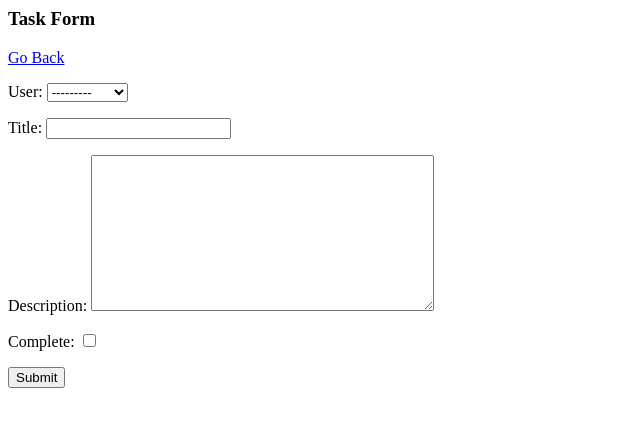
After one commit to Sarvotam/todo_list, a Django app: page /task-create/ in a window 1280 px wide. The commit adds this page. Shown: the top 427 px of the page, without its empty margins (0-640 px from the left). Run offline with Django 3.2, Linux system fonts and the light colour scheme; data comes from the database, SQL or seed files in the repository; both versions use the stored data as it was after the commit.

Commit message:
CRUD operation for Task

```diff
--- a/base/templates/base/task.html
+++ b/base/templates/base/task.html
@@ -1 +1,2 @@
+<a href="{% url 'tasks' %}">Go Back</a>
 <h1>Task: {{task}}</h1>
--- /dev/null
+++ b/base/templates/base/task_confirm_delete.html
@@ -0,0 +1,6 @@
+<a href="{% url 'tasks' %}">Go Back</a>
+<form method="POST">
+    {% csrf_token %}
+    <p>Are you sure you want to delete this task? "{{task}}"</p>
+    <input type="submit" value="Delete"/>
+</form>
--- /dev/null
+++ b/base/templates/base/task_form.html
@@ -0,0 +1,8 @@
+<h3>Task Form</h3>
+<a href="{% url 'tasks' %}">Go Back</a>
+
+<form method="POST" action="">
+    {% csrf_token %}
+    {{form.as_p}}
+    <input type="submit" value="Submit">
+</form>
--- a/base/urls.py
+++ b/base/urls.py
@@ -1,7 +1,10 @@
 from django.urls import path
 # from . import views //
-from .views import TaskList, TaskDetail
+from .views import TaskList, TaskDetail, TaskCreate, TaskUpdate, DeleteView
 urlpatterns = [
     path('', TaskList.as_view(), name='tasks'),
     path('task/<int:pk>/', TaskDetail.as_view(), name='task'),
+    path('task-create/', TaskCreate.as_view(), name='task-create'),
+    path('task-update/<int:pk>/', TaskUpdate.as_view(), name='task-update'),
+    path('task-delete/<int:pk>/', DeleteView.as_view(), name='task-delete'),
 ]
--- a/base/views.py
+++ b/base/views.py
@@ -1,6 +1,9 @@
 from django.shortcuts import render
 from django.views.generic.list import ListView
 from django.views.generic.detail import DetailView
+#To create view we need to import
+from django.views.generic.edit import CreateView, UpdateView, DeleteView
+from django.urls import reverse_lazy
 from .models import Task
 # Create your views here.
 
@@ -19,3 +22,20 @@ class TaskDetail(DetailView):
     model = Task
     context_object_name = 'task'
     template_name = 'base/task.html'
+
+#By default this view looks for a template the model name and then the prefix(task) of underscore _form
+class TaskCreate(CreateView):
+    model = Task
+    fields = '__all__'
+    success_url = reverse_lazy('tasks')
+
+#By default this view also looks for a template the model name and then the prefix(task) of underscore _form
+class TaskUpdate(UpdateView):
+    model = Task
+    fields = '__all__'
+    success_url = reverse_lazy('tasks')
+
+class DeleteView(DeleteView):
+    model = Task
+    context_object_name = 'task'
+    success_url = reverse_lazy('tasks')
```
Also changed, not shown: base/templates/base/task_list.html (+5 -2 lines), db.sqlite3.
